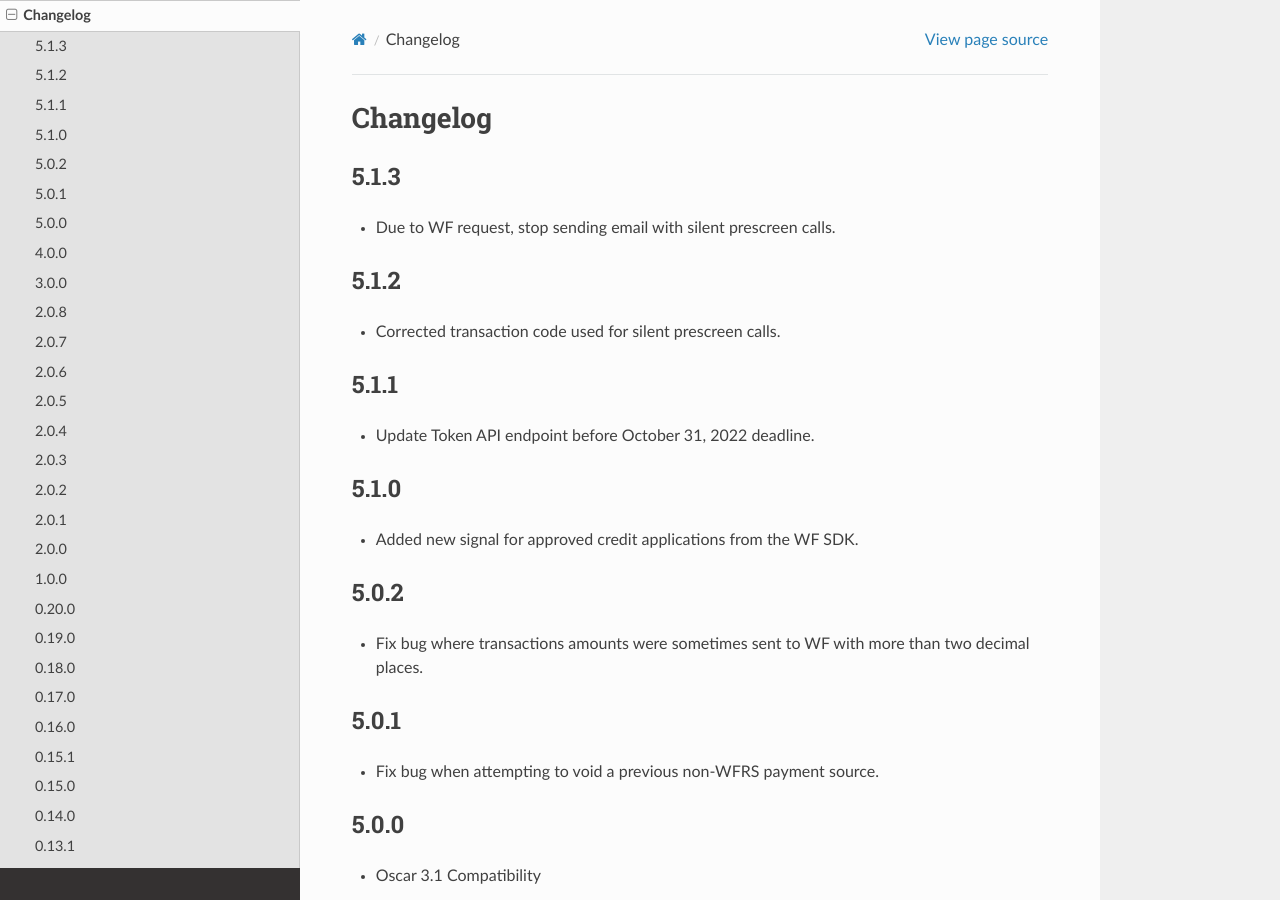
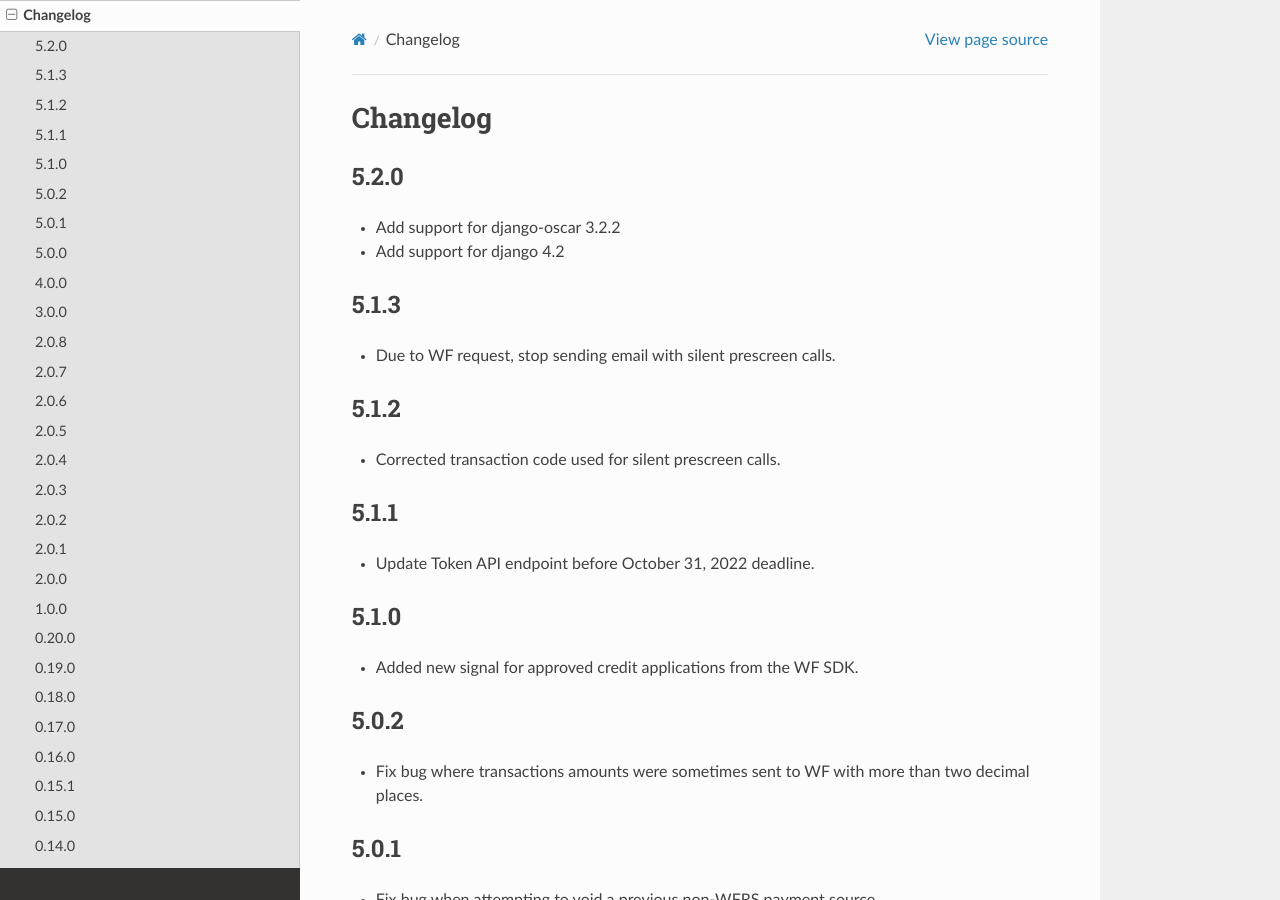
Before and after one commit to thelabnyc/django-oscar-wfrs, a Sphinx documentation site: the page built from docs/changes.rst, in a window 1280 px wide and 900 px high. Built offline with Sphinx 7.4.7 and the Read the Docs theme 2.0.0, drawn with Linux system fonts in a browser that asks for light colours; the version number could not be read and is left out.

Commit message:
Update changelog

```diff
--- a/docs/changes.rst
+++ b/docs/changes.rst
@@ -2,6 +2,11 @@
 
 Changelog
 =========
+
+5.2.0
+------------------
+- Add support for django-oscar 3.2.2
+- Add support for django 4.2
 
 5.1.3
 ------------------
```
